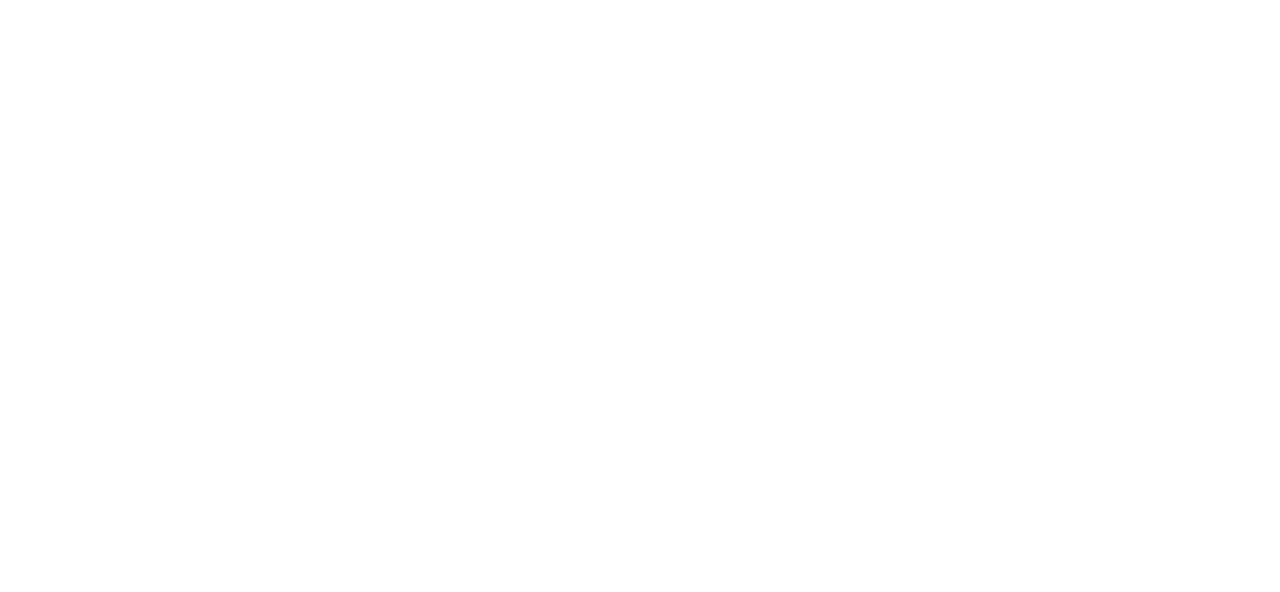
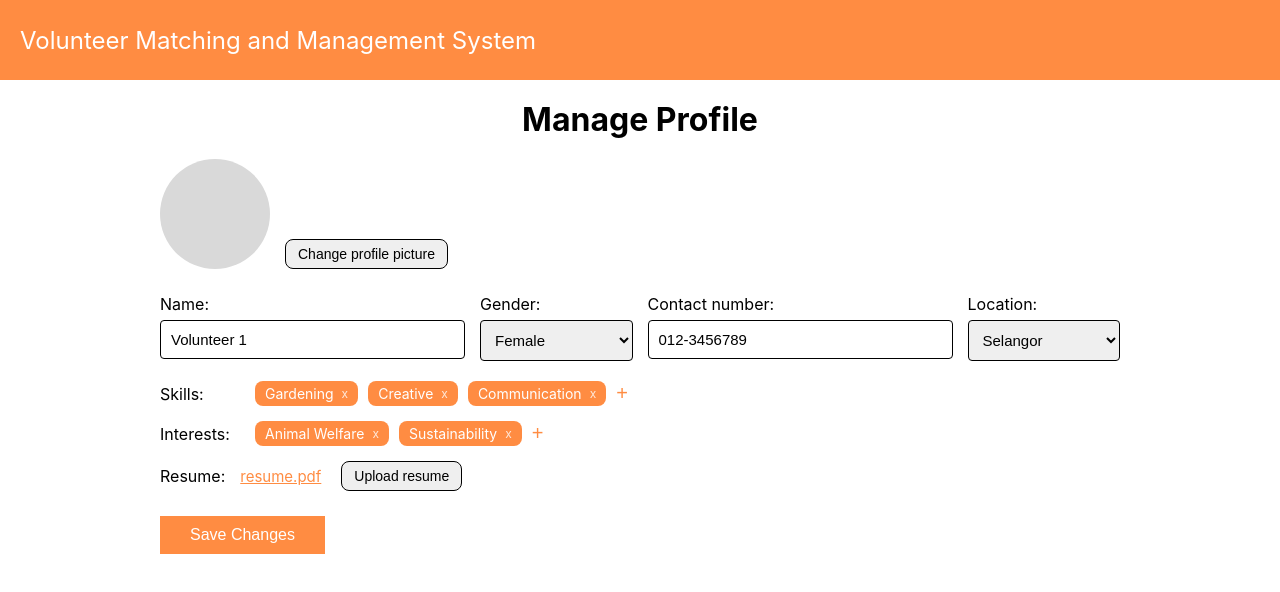
Before and after one commit to avocadomilk6688/Volunteer-Matching-and-Management-System, a React (Vite) app in the folder client/: page /manage-profile in a window 1280 px wide. Before the commit this address had no page. Shown: the top 592 px of the page. Built offline with nearby package versions, Linux system fonts and the light colour scheme.

Commit message:
Add ManageProfile component

```diff
--- a/client/src/App.tsx
+++ b/client/src/App.tsx
@@ -7,6 +7,7 @@ import { AuthProvider } from './context/auth/AuthProvider';
 import { LeaderboardPage } from './pages/LeaderboardPage';
 import { QAPage } from './pages/QAPage';
 import { VolunteeringHistoryPage } from './pages/VolunteeringHistoryPage';
+import { ManageProfilePage } from './pages/ManageProfilePage';
 
 function App() {
   return (
@@ -20,6 +21,7 @@ function App() {
         <Route path="leaderboard" element={<LeaderboardPage />}></Route>
         <Route path="qa" element={<QAPage />}></Route>
         <Route path="volunteering-history" element={<VolunteeringHistoryPage />}></Route>
+        <Route path="manage-profile" element={<ManageProfilePage />}></Route>
       </Routes>
     </AuthProvider>
   )
--- /dev/null
+++ b/client/src/pages/ManageProfilePage.tsx
@@ -0,0 +1,90 @@
+import { useState } from 'react';
+import { Header } from './Header';
+import './manage_profile.css';
+
+export function ManageProfilePage() {
+    // Hardcoded initial data
+    const [skills] = useState(['Gardening', 'Creative', 'Communication']);
+    const [interests] = useState(['Animal Welfare', 'Sustainability']);
+
+    return (
+        <div className="profile-wrapper">
+            <Header />
+            <div className="profile-content">
+                <h1 className="profile-title">Manage Profile</h1>
+
+                {/* Avatar Section */}
+                <div className="avatar-section">
+                    <div className="avatar-large"></div>
+                    <button className="secondary-btn">Change profile picture</button>
+                </div>
+
+                {/* Form Grid */}
+                <div className="profile-form">
+                    <div className="form-row">
+                        <div className="form-group">
+                            <label>Name:</label>
+                            <input type="text" defaultValue="Volunteer 1" />
+                        </div>
+                        <div className="form-group small">
+                            <label>Gender:</label>
+                            <select defaultValue="Female">
+                                <option value="Male">Male</option>
+                                <option value="Female">Female</option>
+                                <option value="Other">Other</option>
+                            </select>
+                        </div>
+                        <div className="form-group">
+                            <label>Contact number:</label>
+                            <input type="text" defaultValue="012-3456789" />
+                        </div>
+                        <div className="form-group small">
+                            <label>Location:</label>
+                            <select defaultValue="Selangor">
+                                <option value="Selangor">Selangor</option>
+                                <option value="Kuala Lumpur">Kuala Lumpur</option>
+                                <option value="Melaka">Melaka</option>
+                            </select>
+                        </div>
+                    </div>
+
+                    {/* Tags Sections */}
+                    <div className="tags-section">
+                        <label>Skills:</label>
+                        <div className="tags-container">
+                            {skills.map(skill => (
+                                <span key={skill} className="tag-pill">
+                                    {skill} <span className="remove-tag">x</span>
+                                </span>
+                            ))}
+                            <button className="add-tag-btn">+</button>
+                        </div>
+                    </div>
+
+                    <div className="tags-section">
+                        <label>Interests:</label>
+                        <div className="tags-container">
+                            {interests.map(interest => (
+                                <span key={interest} className="tag-pill">
+                                    {interest} <span className="remove-tag">x</span>
+                                </span>
+                            ))}
+                            <button className="add-tag-btn">+</button>
+                        </div>
+                    </div>
+
+                    {/* Resume Section */}
+                    <div className="resume-section">
+                        <label>Resume:</label>
+                        <div className="resume-actions">
+                            <a href="#" className="resume-link">resume.pdf</a>
+                            <button className="secondary-btn">Upload resume</button>
+                        </div>
+                    </div>
+
+                    <button className="save-changes-btn">Save Changes</button>
+                </div>
+            </div>
+        </div>
+    );
+}
--- /dev/null
+++ b/client/src/pages/manage_profile.css
@@ -0,0 +1,162 @@
+.profile-wrapper {
+    background-color: white;
+    min-height: 100vh;
+    font-family: 'Inter', sans-serif;
+    overflow-y: hidden;
+}
+
+.profile-content {
+    max-width: 1000px;
+    margin: 0 auto;
+    padding: 20px 20px;
+}
+
+.profile-title {
+    text-align: center;
+    font-size: 32px;
+    font-weight: bold;
+    margin-bottom: 20px;
+}
+
+/* Avatar Styling */
+.avatar-section {
+    display: flex;
+    align-items: flex-end;
+    gap: 15px;
+    margin-bottom: 25px;
+}
+
+.avatar-large {
+    width: 110px;
+    height: 110px;
+    background-color: #D9D9D9;
+    border-radius: 50%;
+}
+
+/* Form Layout */
+.form-row {
+    display: flex;
+    gap: 15px;
+    flex-wrap: wrap;
+    margin-bottom: 20px;
+}
+
+.form-group {
+    display: flex;
+    flex-direction: column;
+    flex: 2;
+    min-width: 200px;
+}
+
+.form-group.small {
+    flex: 1;
+    min-width: 120px;
+}
+
+.form-group label {
+    font-size: 16px;
+    margin-bottom: 6px;
+}
+
+.form-group input,
+.form-group select {
+    padding: 10px;
+    border: 1px solid black;
+    font-size: 15px;
+    border-radius: 4px;
+}
+
+/* Tags / Pills */
+.tags-section {
+    display: flex;
+    align-items: center;
+    gap: 15px;
+    margin-bottom: 15px;
+}
+
+.tags-section label {
+    font-size: 16px;
+    min-width: 80px;
+}
+
+.tags-container {
+    display: flex;
+    gap: 10px;
+    flex-wrap: wrap;
+    align-items: center;
+}
+
+.tag-pill {
+    background-color: #FF8C42;
+    color: white;
+    padding: 4px 10px;
+    border-radius: 8px;
+    font-size: 14px;
+    display: flex;
+    align-items: center;
+    gap: 8px;
+}
+
+.remove-tag {
+    font-size: 12px;
+    cursor: pointer;
+    opacity: 0.8;
+}
+
+.add-tag-btn {
+    background: none;
+    border: none;
+    color: #FF8C42;
+    font-size: 20px;
+    cursor: pointer;
+    padding: 0;
+}
+
+/* Resume Section */
+.resume-section {
+    display: flex;
+    align-items: center;
+    gap: 15px;
+    margin-top: 15px;
+    margin-bottom: 25px;
+}
+
+.resume-section label {
+    font-size: 16px;
+}
+
+.resume-actions {
+    display: flex;
+    align-items: center;
+    gap: 20px;
+}
+
+.resume-link {
+    color: #FF8C42;
+    font-size: 15px;
+    text-decoration: underline;
+}
+
+/* Buttons */
+.secondary-btn {
+    background: #EFEFEF;
+    border: 1px solid black;
+    padding: 6px 12px;
+    border-radius: 8px;
+    cursor: pointer;
+    font-size: 14px;
+}
+
+.save-changes-btn {
+    background-color: #FF8C42;
+    color: white;
+    border: none;
+    padding: 10px 30px;
+    font-size: 16px;
+    cursor: pointer;
+    transition: opacity 0.2s;
+}
+
+.save-changes-btn:hover {
+    opacity: 0.9;
+}
```
